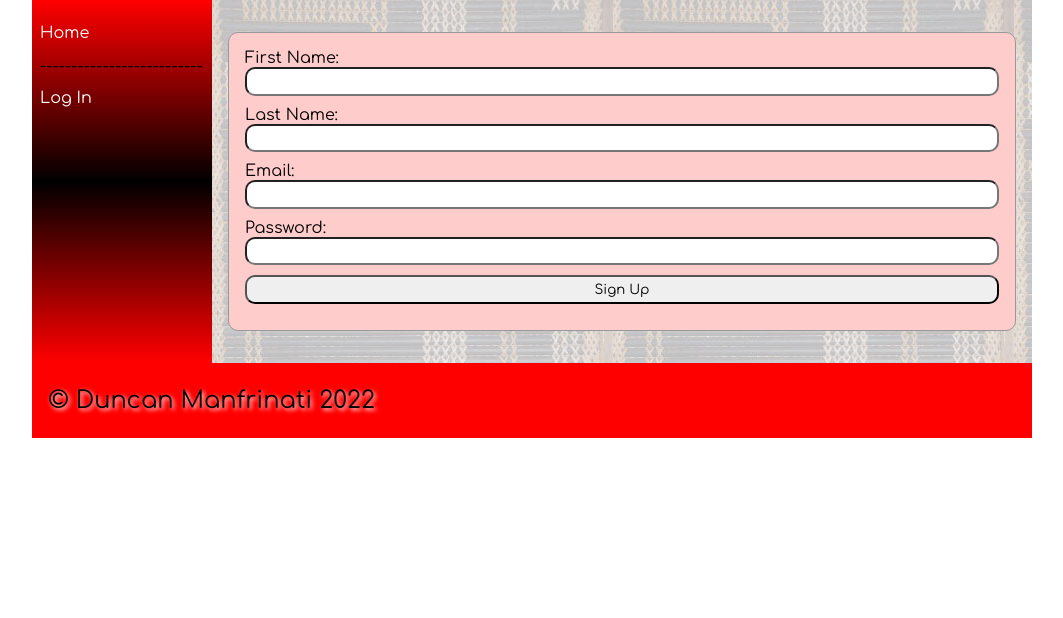
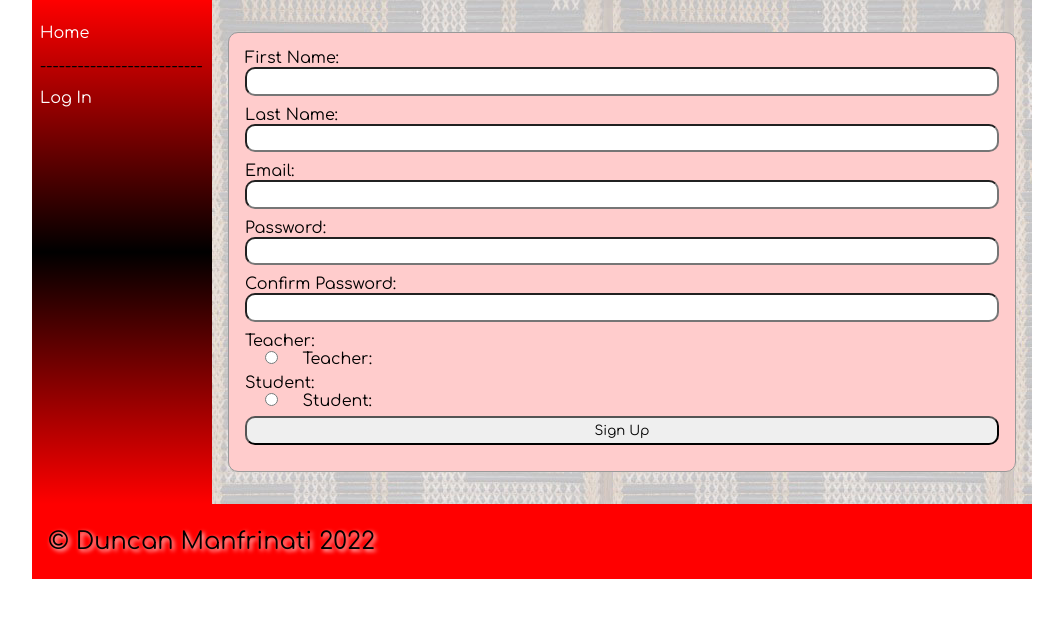
Before and after one commit to DuncanManfrinati/Maori_Dictionary, a Flask app: page /signup in a window 1280 px wide. Shown: the part 119-737 px from the top of the page, without its empty margins (108-1171 px from the left). Run offline with Flask 2, Linux system fonts and the light colour scheme; some web fonts are replaced.

Commit message:
Final Lesson:
FINISHED, JUST DOCUMENTATION LEFT

```diff
--- a/app.py
+++ b/app.py
@@ -7,8 +7,10 @@
 from flask import Flask, render_template, request, redirect, session
 import sqlite3
 from sqlite3 import Error
+from flask_bcrypt import Bcrypt
 
 app = Flask(__name__)
+bcrypt = Bcrypt(app)
 DATA_BASE = "C:/Users/18308/OneDrive - Wellington College/13DTS/Maori_Dictionary/identifier.sqlite"
 app.secret_key = "duncan"
 
@@ -51,7 +53,7 @@
         email = request.form["email"].strip().lower()
         password = request.form["password"].strip()
 
-        query = """SELECT id, firstname, password FROM users WHERE email = ?"""
+        query = """SELECT id, firstname, password, teacher FROM users WHERE email = ?"""
         con = create_connection(DATA_BASE)
         cur = con.cursor()
         cur.execute(query, (email,))
@@ -62,6 +64,7 @@
             user_id = user_data[0][0]
             firstname = user_data[0][1]
             db_password = user_data[0][2]
+            teacher = user_data[0][3]
         except IndexError:
             return redirect("/login?error=Email+Invalid+or+Password+Incorrect")
             print("Email Invalid or Password Incorrect")
@@ -69,6 +72,7 @@
         session["email"] = email
         session["user_id"] = user_id
         session["first_name"] = firstname
+        session["teacher"] = teacher
         print(session)
 
         if db_password != password:
@@ -81,7 +85,7 @@
 
 
 @app.route('/signup', methods=['POST', 'GET'])
-# creating an account for the website
+# This link take the user to a form
 def signup():
     if request.method == 'POST':
         print(request.form)
@@ -90,6 +94,7 @@
         email = request.form.get('email')
         password = request.form.get('password')
         confirmpassword = request.form.get('confirmpassword')
+        teacher = request.form.get('role')
 
         if password != confirmpassword:
             return redirect("/signup?error=Passwords+don't+match")
@@ -102,12 +107,17 @@
         if len(email) < 6:
             return redirect("/signup?error=Email+is+not+valid")
 
+        hashed_password = bcrypt.generate_password_hash(password)
+
         con = create_connection(DATA_BASE)
 
-        query = "INSERT INTO users (firstname, lastname, email, password, ) VALUES(?, ?, ?, ?)"
+        query = "INSERT INTO users (id, firstname, lastname, email, password, teacher) VALUES(NULL,?, ?, ?, ?, ?)"
 
         cur = con.cursor()
-        cur.execute(query, (firstname, lastname, email, password,))
+        try:
+            cur.execute(query, (firstname, lastname, email, hashed_password, teacher))
+        except sqlite3.IntegrityError:
+            return redirect("/signup?error=Email+is+already+being+used")
         con.commit()
         con.close()
 
@@ -133,6 +143,15 @@
         return True
 
 
+def is_teacher():
+    teacher = False
+    if session.get("teacher") is None:
+        teacher = False
+    elif session.get("teacher"):
+        teacher = True
+    return teacher
+
+
 def categories():
     con = create_connection(DATA_BASE)
     query = "SELECT id,categories FROM categories"
@@ -145,8 +164,12 @@
     return category_ids
 
 
+# This link takes the words from the dictionary table and presents them for the user, the word present match with the
+# word's category
 @app.route("/category/<category_id>", methods=['POST', 'GET'])
 def category(category_id):
+    # This if statement allows the teacher to insert new words into the category that they are currently in by
+    # inserting the words information like, maori name, english name, english definition and the word's level.
     if request.method == 'POST':
         maori = request.form.get('maori')
         english = request.form.get('english')
@@ -171,49 +194,17 @@
     cat = cur.fetchall()
     con.close()
 
-    return render_template("categories.html", logged_in=is_logged_in(), category_ids=int(category_id), cat=cat,
+    return render_template("categories.html", is_teacher=is_teacher(), logged_in=is_logged_in(),
+                           category_ids=int(category_id), cat=cat,
                            categories=categories())
 
 
-@app.route("/category/delete_no", methods=['POST', 'GET'])
-def no_delete():
-    return render_template("home.html", logged_in=is_logged_in(), categories=categories())
-
-
-@app.route("/category/delete_yes/<category_id>", methods=['POST', 'GET'])
-def yes_delete(category_id):
-    con = create_connection(DATA_BASE)
-    query = "DELETE FROM categories WHERE id = ?"
-    cur = con.cursor()
-    cur.execute(query, (category_id,))
-    con.commit()
-    con.close()
-    return render_template("home.html", logged_in=is_logged_in(), categories=categories(), category_ids=int(category_id))
-
-
-@app.route("/word/delete_no", methods=['POST', 'GET'])
-def no_word_delete():
-    return render_template("home.html", logged_in=is_logged_in(),
-                           categories=categories())
-
-
-@app.route("/word/delete_yes/<id>", methods=['POST', 'GET'])
-def yes_word_delete(id):
-    con = create_connection(DATA_BASE)
-    query = "DELETE FROM dictionary WHERE id = ?"
-    cur = con.cursor()
-    cur.execute(query, (id,))
-    con.commit()
-    print()
-    con.close()
-
-    return render_template("home.html", logged_in=is_logged_in(), categories=categories(),
-                           id=id)
-
-
+# This link is the word link which when pressed present the word's information
 @app.route("/word/<id>", methods=['POST', 'GET'])
 def dictionary(id):
     if request.method == 'POST':
+        # This if statement connects to the form in "word.html" that allow the teacher to edit the word by
+        # changing/update the word's information through a form at the bottom of the page.
         edit_maori = request.form.get('editmaori')
         edit_english = request.form.get('editenglish')
         edit_level = request.form.get('editlevel')
@@ -236,7 +227,29 @@
     word = cur.fetchall()
     con.close()
 
-    return render_template("word.html", logged_in=is_logged_in(), word=word, id=id,
+    return render_template("word.html", is_teacher=is_teacher(), logged_in=is_logged_in(), word=word, id=id,
+                           categories=categories())
+
+
+# This link is located above the word and allow the teacher to delete the word
+@app.route("/word/delete_yes/<id>", methods=['POST', 'GET'])
+def yes_word_delete(id):
+    con = create_connection(DATA_BASE)
+    query = "DELETE FROM dictionary WHERE id = ?"
+    cur = con.cursor()
+    cur.execute(query, (id,))
+    con.commit()
+    print()
+    con.close()
+
+    return render_template("home.html", is_teacher=is_teacher(), logged_in=is_logged_in(), categories=categories(),
+                           id=id)
+
+
+# This link is located above the word which when clicked does nothing to delete the word
+@app.route("/word/delete_no", methods=['POST', 'GET'])
+def no_word_delete():
+    return render_template("home.html", is_teacher=is_teacher(), logged_in=is_logged_in(),
                            categories=categories())
 
 
--- a/templates/base.html
+++ b/templates/base.html
@@ -23,11 +23,11 @@
         <ul>
             <li><a href="/">Home</a></li>
 
-            {% if logged_in %}
             {% for category in categories %}
             <li><a href="/category/{{ category[0] }}">{{ category[1] }}</a></li>
 
             {% endfor %}
+            {% if logged_in %}
             <li><p>--------------------------</p></li>
             <li><a href="/logout">Log Out</a></li>
 
--- a/templates/signup.html
+++ b/templates/signup.html
@@ -7,7 +7,7 @@
 {% block pageheading %} Log In {% endblock %}
 
 {% block main %}
-    <form class="dataForm" method="post">
+<form class="dataForm" method="post">
     <div class="form-group">
         <div class="form-label">First Name:</div>
         <div class="form-element"><input type="firstname" name="firstname" id="firstname" required></div>
@@ -24,10 +24,24 @@
         <div class="form-label">Password:</div>
         <div class="form-element"><input type="password" name="password" id="password" required></div>
     </div>
+    <div class="form-group">
+        <div class="form-label">Confirm Password:</div>
+        <div class="form-element"><input type="password" name="confirmpassword" id="confirmpassword" required></div>
+    </div>
+    <div class="form-group">
+        <div class="form-label">Teacher:</div>
+        <input type="radio" id="teacher" name="role" value="1" required>
+        <label for="teacher">Teacher:</label>
+    </div>
+    <div class="form-group">
+        <div class="form-label">Student:</div>
+        <input type="radio" id="teacher" name="role" value="0" required>
+        <label for="teacher">Student:</label>
+    </div>
     <div class="error">{{ error }}</div>
     <div class="form-group">
         <div class="form-label"></div>
         <div class="form-element"><input type="submit" value="Sign Up"></div>
     </div>
-    </form>
+</form>
 {% endblock %}
```
Also changed, not shown: templates/categories.html (+3 -5 lines), templates/word.html (+5 -4 lines), identifier.sqlite.
